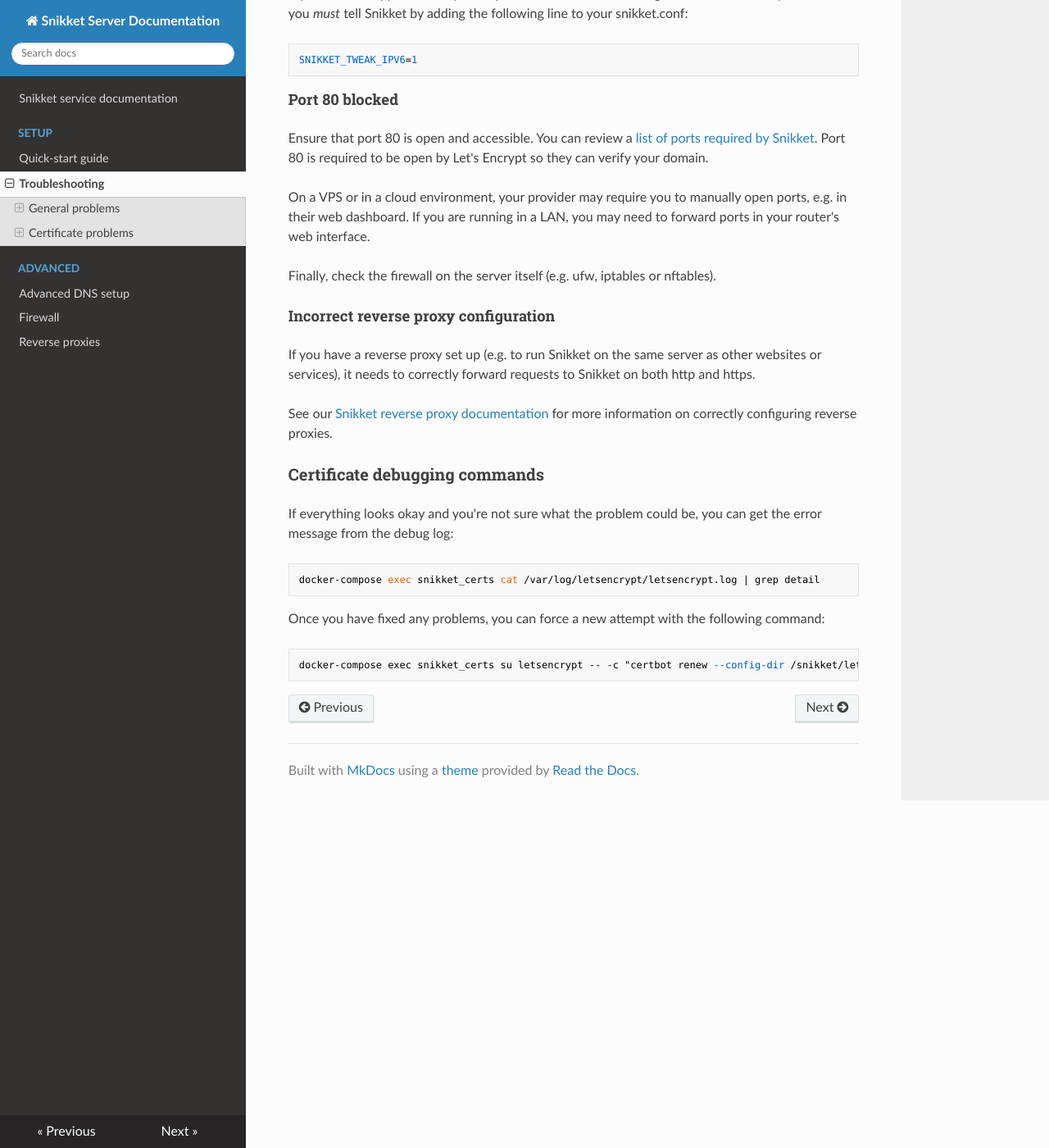
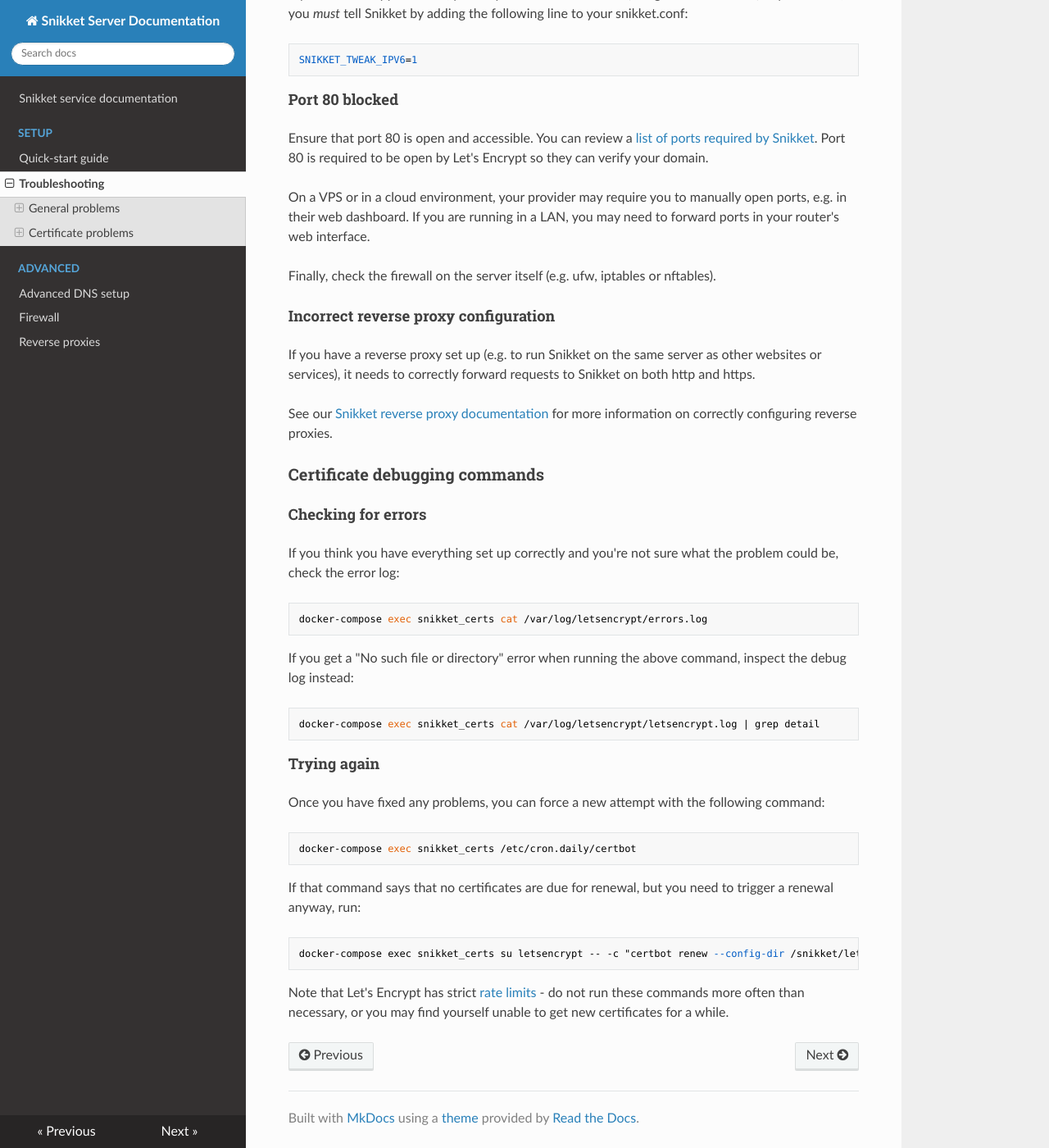
Before and after one commit to snikket-im/snikket-server, an MkDocs documentation site: the page built from docs/setup/troubleshooting.md, in a window 1280 px wide and 1400 px high, scrolled down 1717 px. Shown: the whole window at 82% size. Built offline with MkDocs 1.6.1, drawn with Linux system fonts in a browser that asks for light colours; nearby versions of some CDN libraries.

Commit message:
docs: Update certificate troubleshooting docs with more info

````diff
--- a/docs/setup/troubleshooting.md
+++ b/docs/setup/troubleshooting.md
@@ -110,16 +110,38 @@
 
 ### Certificate debugging commands
 
-If everything looks okay and you're not sure what the problem could be,
-you can get the error message from the debug log:
+#### Checking for errors
+
+If you think you have everything set up correctly and you're not sure what the
+problem could be, check the error log:
+
+```
+docker-compose exec snikket_certs cat /var/log/letsencrypt/errors.log
+```
+
+If you get a "No such file or directory" error when running the above command,
+inspect the debug log instead:
 
 ```
 docker-compose exec snikket_certs cat /var/log/letsencrypt/letsencrypt.log | grep detail
 ```
 
+#### Trying again
+
 Once you have fixed any problems, you can force a new attempt with the
 following command:
 
 ```
+docker-compose exec snikket_certs /etc/cron.daily/certbot
+```
+
+If that command says that no certificates are due for renewal, but you need to
+trigger a renewal anyway, run:
+
+```
 docker-compose exec snikket_certs su letsencrypt -- -c "certbot renew --config-dir /snikket/letsencrypt --cert-path /etc/ssl/certbot --force-renew"
 ```
+
+Note that Let's Encrypt has strict [rate limits](https://letsencrypt.org/docs/rate-limits/) -
+do not run these commands more often than necessary, or you may find yourself
+unable to get new certificates for a while.
````
